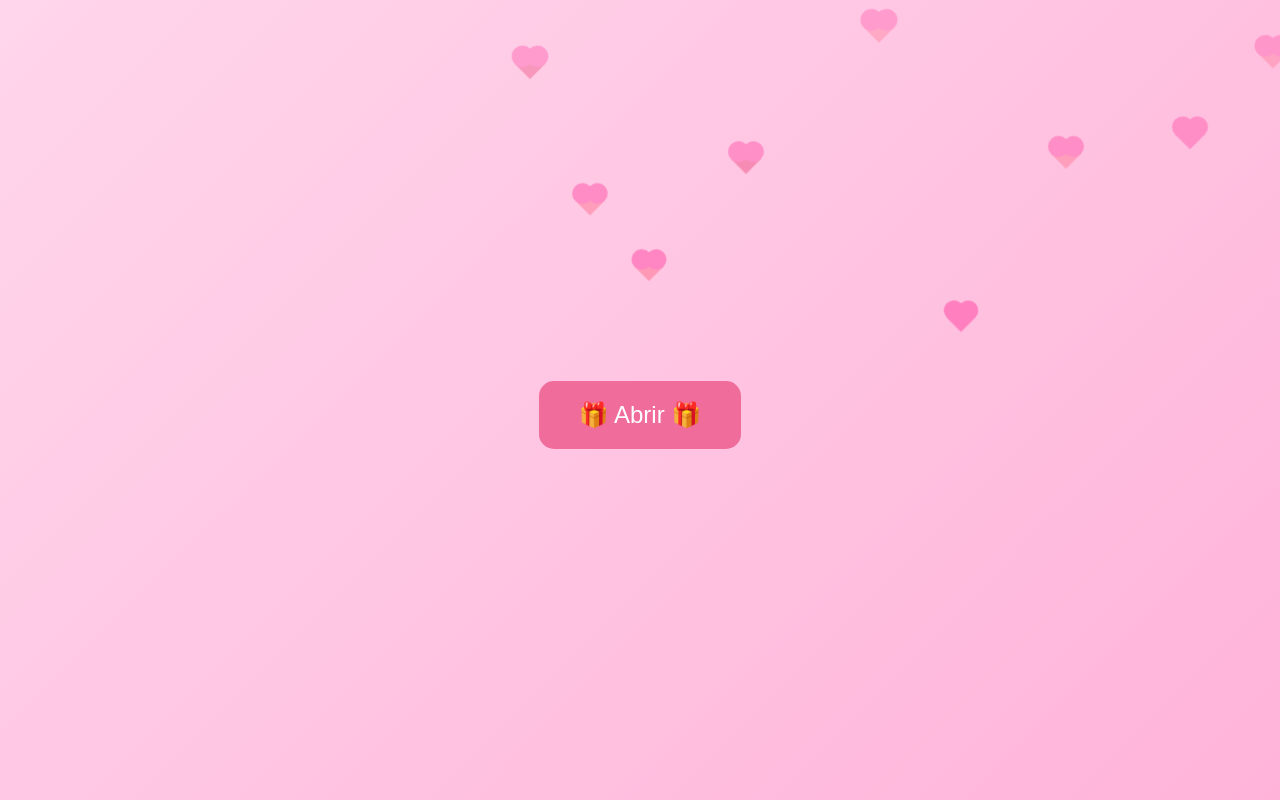
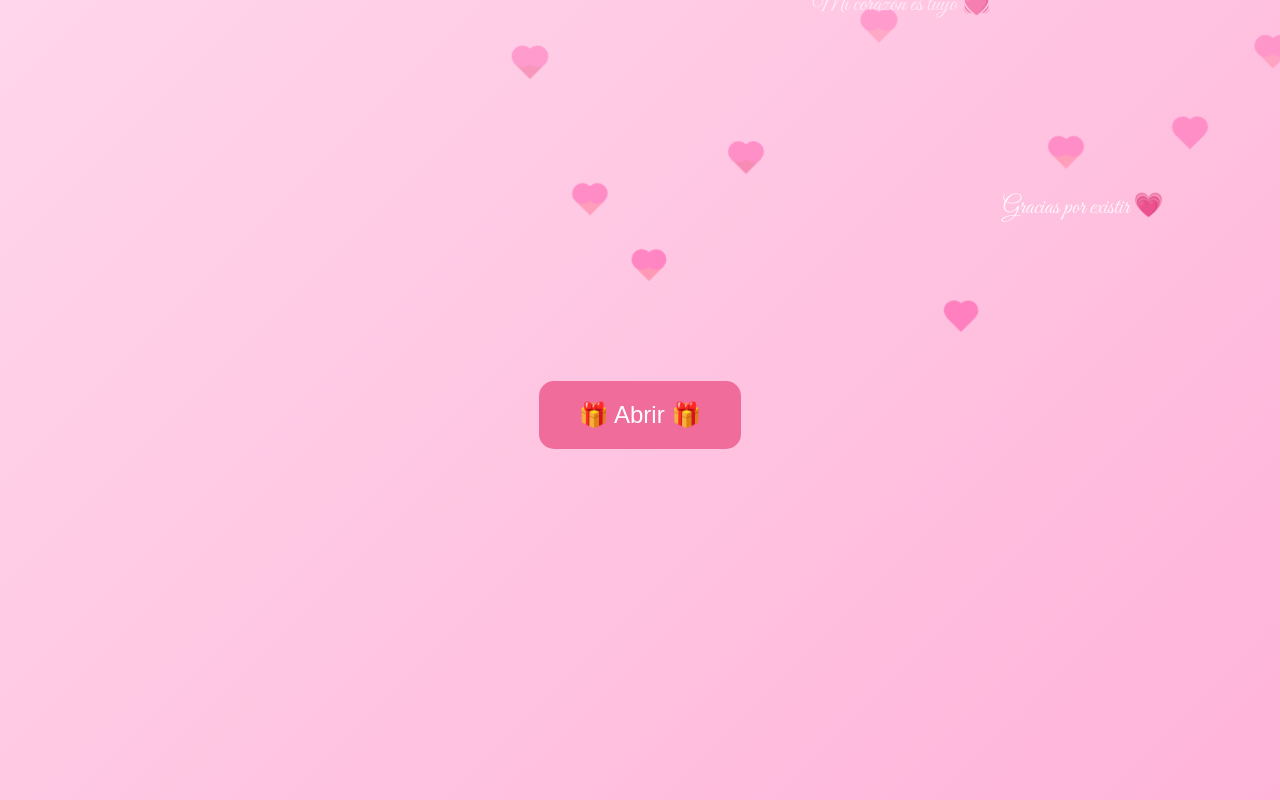
Before and after one commit to Arrecey/Pagina, a plain HTML site: page index.html in a window 1280 px wide. Drawn offline with Linux system fonts and the light colour scheme.

Commit message:
palabras flotantes

```diff
--- a/index.html
+++ b/index.html
@@ -194,6 +194,27 @@
       }
       100% {
         transform: translateY(-100vh) scale(1.2) rotate(45deg);
+        opacity: 0;
+      }
+    }
+    .love-text {
+      position: absolute;
+      font-size: 1.5em;
+      color: #fff;
+      font-family: 'Great Vibes', cursive;
+      animation: floatText 8s linear forwards;
+      opacity: 0.9;
+      white-space: nowrap;
+      pointer-events: none;
+    }
+
+    @keyframes floatText {
+      0% {
+        transform: translateY(0);
+        opacity: 1;
+      }
+      100% {
+        transform: translateY(-120vh);
         opacity: 0;
       }
     }
@@ -417,11 +438,36 @@
     let heartInterval = setInterval(() => {
       if (overlay.style.display !== "none") {
         createHeart();
+        if (Math.random() < 0.4) createLoveText(); // 40% chance de frase flotante
       } else {
         clearInterval(heartInterval);
       }
     }, 300);
+
+    function createLoveText() {
+      const phrases = [
+        "Te amo 💖",
+        "Feliz cumple 🎉",
+        "Eres mi todo 💫",
+        "Contigo siempre 💘",
+        "Mi vida eres tú 🌹",
+        "Gracias por existir 💗",
+        "Amor eterno 💞",
+        "Mi corazón es tuyo 💓"
+      ];
+
+      const text = document.createElement("div");
+      text.className = "love-text";
+      text.textContent = phrases[Math.floor(Math.random() * phrases.length)];
+      text.style.left = Math.random() * 90 + "vw";
+      text.style.animationDuration = (6 + Math.random() * 4) + "s";
+
+      floatingHearts.appendChild(text);
+      setTimeout(() => text.remove(), 10000);
+    }
+
   </script>
+
 
 <audio id="bgMusic" src="cancion.mp3" preload="auto"></audio>
 
```
